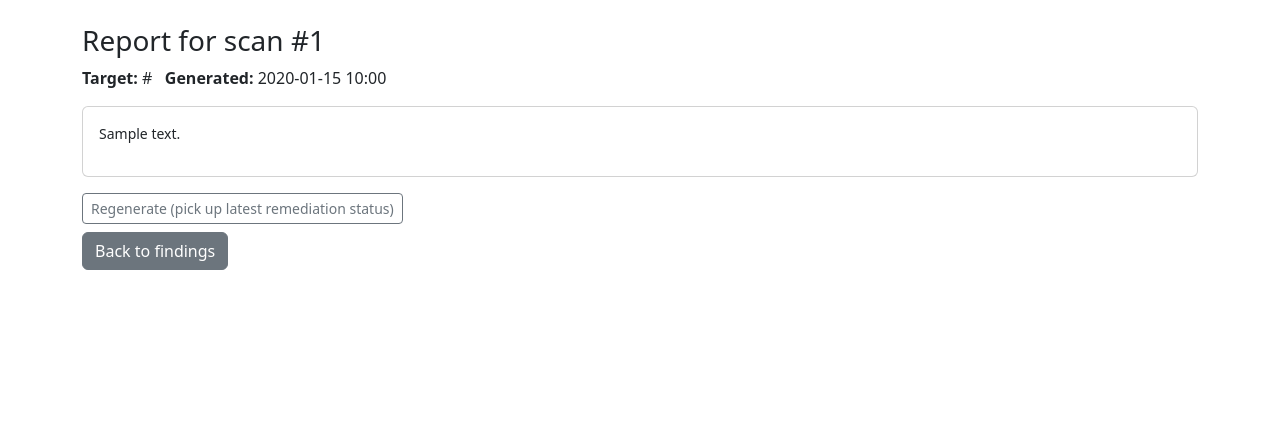
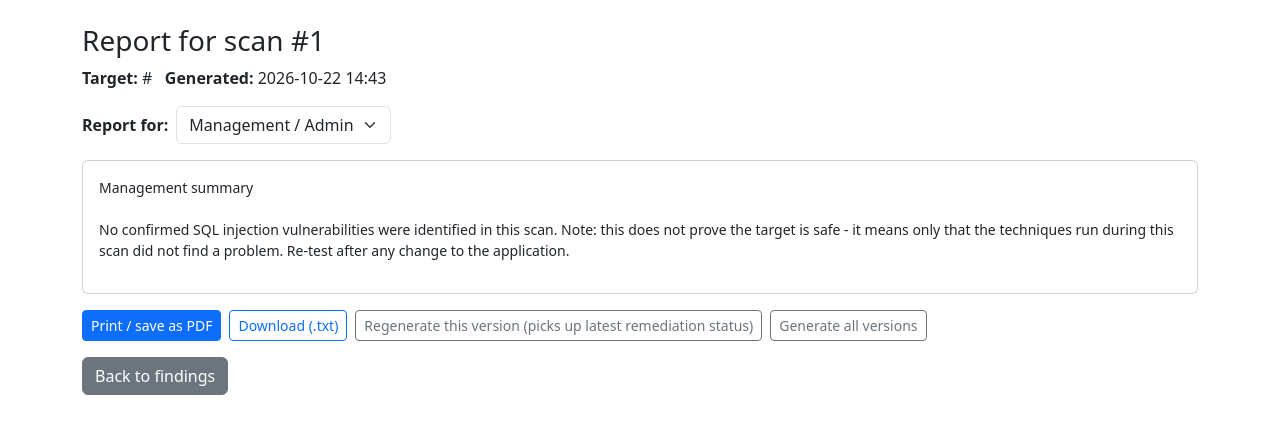
Before and after one commit to Ty999ll/IS-project-II, a Flask app: page /scan/1/report in a window 1280 px wide. Shown: the part 56-490 px from the top of the page. Run offline with Flask 3, Linux system fonts and the light colour scheme; a user stored in the database is signed in; tables that the repository leaves empty hold one stand-in row (values such as "Sample post").

Commit message:
add audience-specific regulatory reports with print and download
Roadmap items 4, 11 and 12:
- Kenya DPA Section 43 guidance (72-hour ODPC notice, KES 5M / 1% penalty)
  per confirmed and possibly-vulnerable finding
- ReportDocument.target_audience with MANAGEMENT / HR_DATA_PROTECTION /
  IT_GENERALIST / DEVELOPER templates, audience dropdown and
  "Generate all versions"
- print-friendly page (Save as PDF) and plain-text download per audience

Model change: delete instance/cfds.db and restart to pick up the new column.

Co-Authored-By: Claude Opus 5.5 <noreply@anthropic.com>

```diff
--- a/app/models.py
+++ b/app/models.py
@@ -96,5 +96,9 @@ class ReportDocument(db.Model):
     __tablename__ = "report_document"
     report_id = db.Column(db.Integer, primary_key=True)
     scan_id = db.Column(db.Integer, db.ForeignKey("scan_target.scan_id"), nullable=False)
+    # roadmap item 12: the same findings produce one report per reader. Added
+    # field (no existing field renamed/removed). ScanTarget -> ReportDocument is
+    # now 1:many (one report per audience); diagrams to be updated to match.
+    target_audience = db.Column(db.String(30), default="MANAGEMENT")  # MANAGEMENT / HR_DATA_PROTECTION / IT_GENERALIST / DEVELOPER
     regulatory_guidance_text = db.Column(db.Text)
     generation_timestamp = db.Column(db.DateTime, default=datetime.utcnow)
--- a/app/report/routes.py
+++ b/app/report/routes.py
@@ -1,61 +1,123 @@
-from flask import Blueprint, render_template, redirect, url_for, flash
+from flask import Blueprint, render_template, redirect, url_for, flash, request, Response
 from flask_login import login_required, current_user
 
 from .. import db
 from ..models import ScanTarget, VulnerabilityFinding, ReportDocument
-from .generator import build_report_text
+from .generator import build_report_text, AUDIENCES, AUDIENCE_LABELS
 
 # Blueprint for all report-related pages
 report_bp = Blueprint("report", __name__)
 
 
-# Show the latest report for a scan, creating one if none exists yet
+# Read the audience from the query string / form, falling back to MANAGEMENT
+def _audience_from(source):
+    audience = source.get("audience", "MANAGEMENT")
+    return audience if audience in AUDIENCES else "MANAGEMENT"
+
+
+# Look up a scan the current user may see reports for, or None
+def _own_scan(scan_id):
+    target = ScanTarget.query.get_or_404(scan_id)
+    if target.initiated_by != current_user.user_id:
+        return None
+    return target
+
+
+# Build a fresh report for one audience from the scan's current findings
+def _new_report(scan_id, audience):
+    findings = VulnerabilityFinding.query.filter_by(scan_id=scan_id).all()
+    report = ReportDocument(
+        scan_id=scan_id,
+        target_audience=audience,
+        regulatory_guidance_text=build_report_text(findings, audience),
+    )
+    db.session.add(report)
+    return report
+
+
+# Latest report for a scan and audience, creating one if none exists yet
+def _latest_report(scan_id, audience):
+    report = ReportDocument.query.filter_by(scan_id=scan_id, target_audience=audience).order_by(
+        ReportDocument.generation_timestamp.desc()
+    ).first()
+    if report is None:
+        report = _new_report(scan_id, audience)
+        db.session.commit()
+    return report
+
+
+# Show the latest report for a scan, for the chosen audience
 @report_bp.route("/scan/<int:scan_id>/report")
 @login_required
 def view_report(scan_id):
-    # Look up the scan (404 if missing)
-    target = ScanTarget.query.get_or_404(scan_id)
-
     # Only the user who started the scan may view its report
-    if target.initiated_by != current_user.user_id:
+    target = _own_scan(scan_id)
+    if target is None:
         flash("You can only view reports for scans you submitted.", "error")
         return redirect(url_for("scan.dashboard"))
 
-    # Get the most recently generated report for this scan
-    report = ReportDocument.query.filter_by(scan_id=scan_id).order_by(
-        ReportDocument.generation_timestamp.desc()
-    ).first()
-
-    # No report yet: build one from the scan's findings and save it
-    if report is None:
-        findings = VulnerabilityFinding.query.filter_by(scan_id=scan_id).all()
-        report = ReportDocument(
-            scan_id=scan_id,
-            regulatory_guidance_text=build_report_text(findings),
-        )
-        db.session.add(report)
-        db.session.commit()
-
-    return render_template("report_view.html", target=target, report=report)
+    audience = _audience_from(request.args)
+    report = _latest_report(scan_id, audience)
+    return render_template("report_view.html", target=target, report=report,
+                           audience=audience, audiences=AUDIENCES, labels=AUDIENCE_LABELS)
 
 
-# Build a fresh report for a scan (keeps older reports as history)
+# Build a fresh report for one audience, or for all of them (keeps older reports as history)
 @report_bp.route("/scan/<int:scan_id>/report/regenerate", methods=["POST"])
 @login_required
 def regenerate_report(scan_id):
-    # Look up the scan (404 if missing)
-    target = ScanTarget.query.get_or_404(scan_id)
-
     # Only the user who started the scan may regenerate its report
-    if target.initiated_by != current_user.user_id:
+    target = _own_scan(scan_id)
+    if target is None:
         flash("You can only regenerate reports for scans you submitted.", "error")
         return redirect(url_for("scan.dashboard"))
 
-    # Create a new report from the current findings and save it
-    findings = VulnerabilityFinding.query.filter_by(scan_id=scan_id).all()
-    report = ReportDocument(scan_id=scan_id, regulatory_guidance_text=build_report_text(findings))
-    db.session.add(report)
+    if request.form.get("audience") == "ALL":
+        for audience in AUDIENCES:
+            _new_report(scan_id, audience)
+        db.session.commit()
+        flash("Generated a report for every audience.", "success")
+        return redirect(url_for("report.view_report", scan_id=scan_id))
+
+    audience = _audience_from(request.form)
+    _new_report(scan_id, audience)
     db.session.commit()
+    return redirect(url_for("report.view_report", scan_id=scan_id, audience=audience))
 
-    # Send the user back to the report page, which now shows the new report
-    return redirect(url_for("report.view_report", scan_id=scan_id))
+
+# Print-friendly page (no navigation) - the browser's "Save as PDF" turns it into a PDF
+@report_bp.route("/scan/<int:scan_id>/report/print")
+@login_required
+def print_report(scan_id):
+    target = _own_scan(scan_id)
+    if target is None:
+        flash("You can only view reports for scans you submitted.", "error")
+        return redirect(url_for("scan.dashboard"))
+
+    audience = _audience_from(request.args)
+    report = _latest_report(scan_id, audience)
+    return render_template("report_print.html", target=target, report=report,
+                           audience_label=AUDIENCE_LABELS[audience])
+
+
+# Download the report as a plain-text file that opens anywhere
+@report_bp.route("/scan/<int:scan_id>/report/download")
+@login_required
+def download_report(scan_id):
+    target = _own_scan(scan_id)
+    if target is None:
+        flash("You can only download reports for scans you submitted.", "error")
+        return redirect(url_for("scan.dashboard"))
+
+    audience = _audience_from(request.args)
+    report = _latest_report(scan_id, audience)
+    body = (
+        f"SQL injection scan report - scan #{target.scan_id}\n"
+        f"Audience: {AUDIENCE_LABELS[audience]}\n"
+        f"Target: {target.url}\n"
+        f"Generated: {report.generation_timestamp.strftime('%Y-%m-%d %H:%M')} UTC\n\n"
+        f"{report.regulatory_guidance_text}\n"
+    )
+    filename = f"scan{target.scan_id}_{audience.lower()}_report.txt"
+    return Response(body, mimetype="text/plain",
+                    headers={"Content-Disposition": f"attachment; filename={filename}"})
--- a/app/templates/report_view.html
+++ b/app/templates/report_view.html
@@ -3,6 +3,18 @@
 {% block content %}
 <h3>Report for scan #{{ target.scan_id }}</h3>
 <p><strong>Target:</strong> {{ target.url }} &nbsp; <strong>Generated:</strong> {{ report.generation_timestamp.strftime('%Y-%m-%d %H:%M') }}</p>
+
+<form method="get" action="{{ url_for('report.view_report', scan_id=target.scan_id) }}" class="row g-2 align-items-center mb-3">
+  <div class="col-auto"><label for="audience" class="col-form-label"><strong>Report for:</strong></label></div>
+  <div class="col-auto">
+    <select id="audience" name="audience" class="form-select" onchange="this.form.submit()">
+      {% for a in audiences %}
+        <option value="{{ a }}" {% if a == audience %}selected{% endif %}>{{ labels[a] }}</option>
+      {% endfor %}
+    </select>
+  </div>
+  <noscript><div class="col-auto"><button class="btn btn-primary">Show</button></div></noscript>
+</form>
 
 <div class="card">
   <div class="card-body">
@@ -10,8 +22,17 @@
   </div>
 </div>
 
-<form method="post" action="{{ url_for('report.regenerate_report', scan_id=target.scan_id) }}" class="mt-3">
-  <button class="btn btn-outline-secondary btn-sm">Regenerate (pick up latest remediation status)</button>
-</form>
-<a class="btn btn-secondary mt-2" href="{{ url_for('scan.results', scan_id=target.scan_id) }}">Back to findings</a>
+<div class="mt-3 d-flex flex-wrap gap-2">
+  <a class="btn btn-primary btn-sm" href="{{ url_for('report.print_report', scan_id=target.scan_id, audience=audience) }}" target="_blank">Print / save as PDF</a>
+  <a class="btn btn-outline-primary btn-sm" href="{{ url_for('report.download_report', scan_id=target.scan_id, audience=audience) }}">Download (.txt)</a>
+  <form method="post" action="{{ url_for('report.regenerate_report', scan_id=target.scan_id) }}">
+    <input type="hidden" name="audience" value="{{ audience }}">
+    <button class="btn btn-outline-secondary btn-sm">Regenerate this version (picks up latest remediation status)</button>
+  </form>
+  <form method="post" action="{{ url_for('report.regenerate_report', scan_id=target.scan_id) }}">
+    <input type="hidden" name="audience" value="ALL">
+    <button class="btn btn-outline-secondary btn-sm">Generate all versions</button>
+  </form>
+</div>
+<a class="btn btn-secondary mt-3" href="{{ url_for('scan.results', scan_id=target.scan_id) }}">Back to findings</a>
 {% endblock %}
```
Also changed, not shown: app/report/generator.py (+153 -31 lines), app/templates/report_print.html (added, +26 -0 lines).
